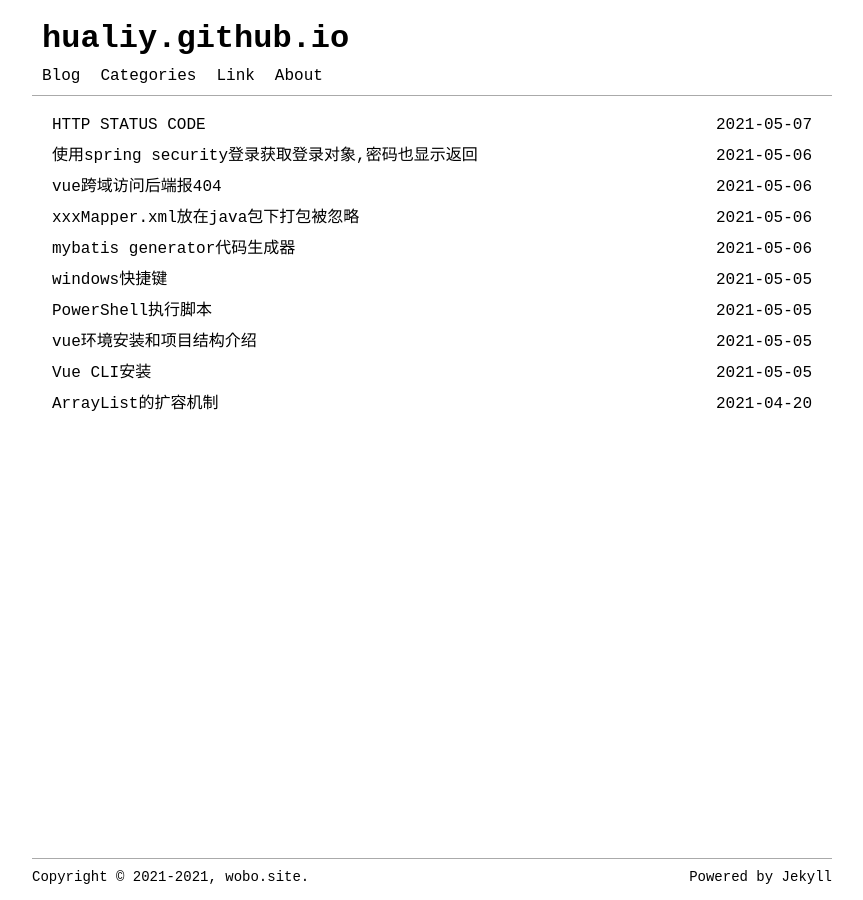
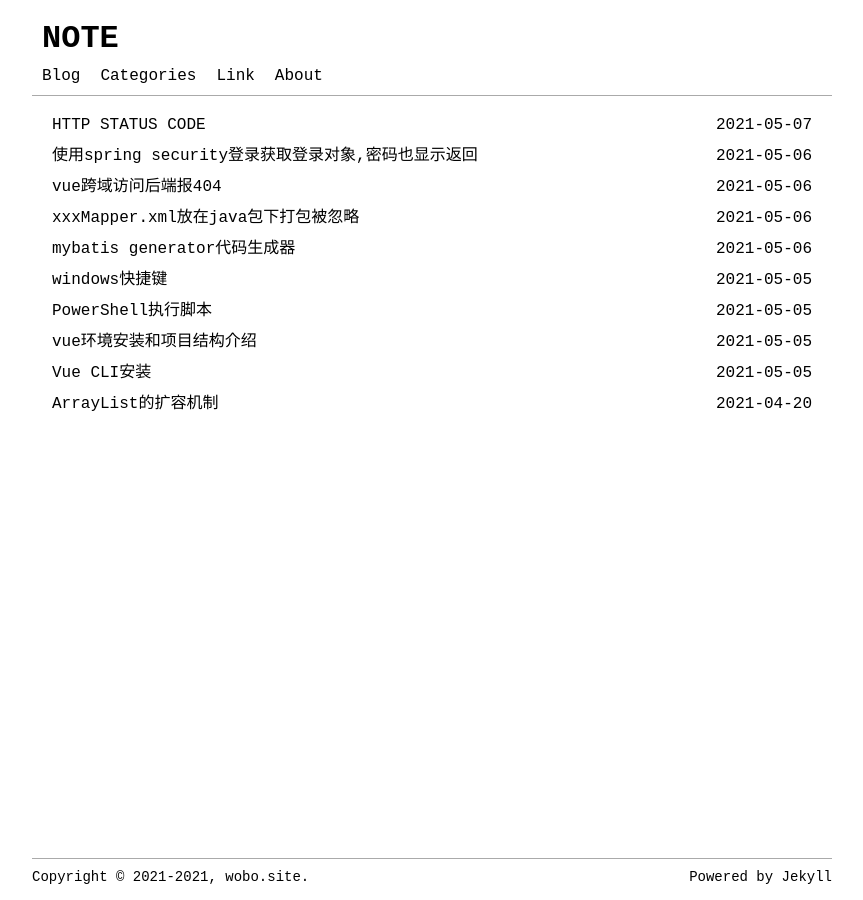
Before and after one commit to hualiy/hualiy.github.io, a Jekyll site: the page built from index.html, in a window 1280 px wide. Shown: the whole page, without its empty margins (208-1071 px from the left). Built offline with Jekyll 4.4.1, drawn with Linux system fonts in a browser that asks for light colours; the list of posts is cut into pages by our own code.

Commit message:
Update _config.yml

```diff
--- a/_config.yml
+++ b/_config.yml
@@ -13,7 +13,7 @@
 # you will see them accessed via {{ site.title }}, {{ site.email }}, and so on.
 # You can create any custom variable you would like, and they will be accessible
 # in the templates via {{ site.myvariable }}.
-title:
+title: NOTE
 author: Hwa Li
 email: hwa.li@outlook.com
 description:
```
